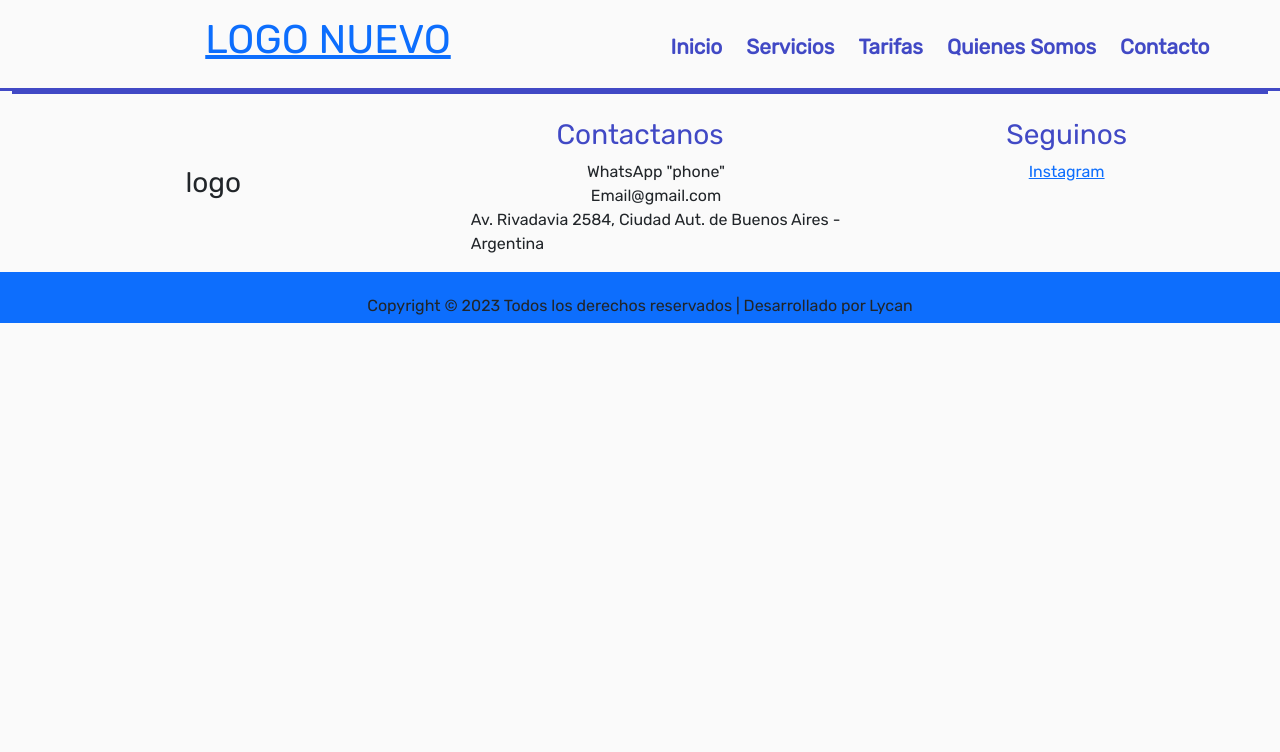
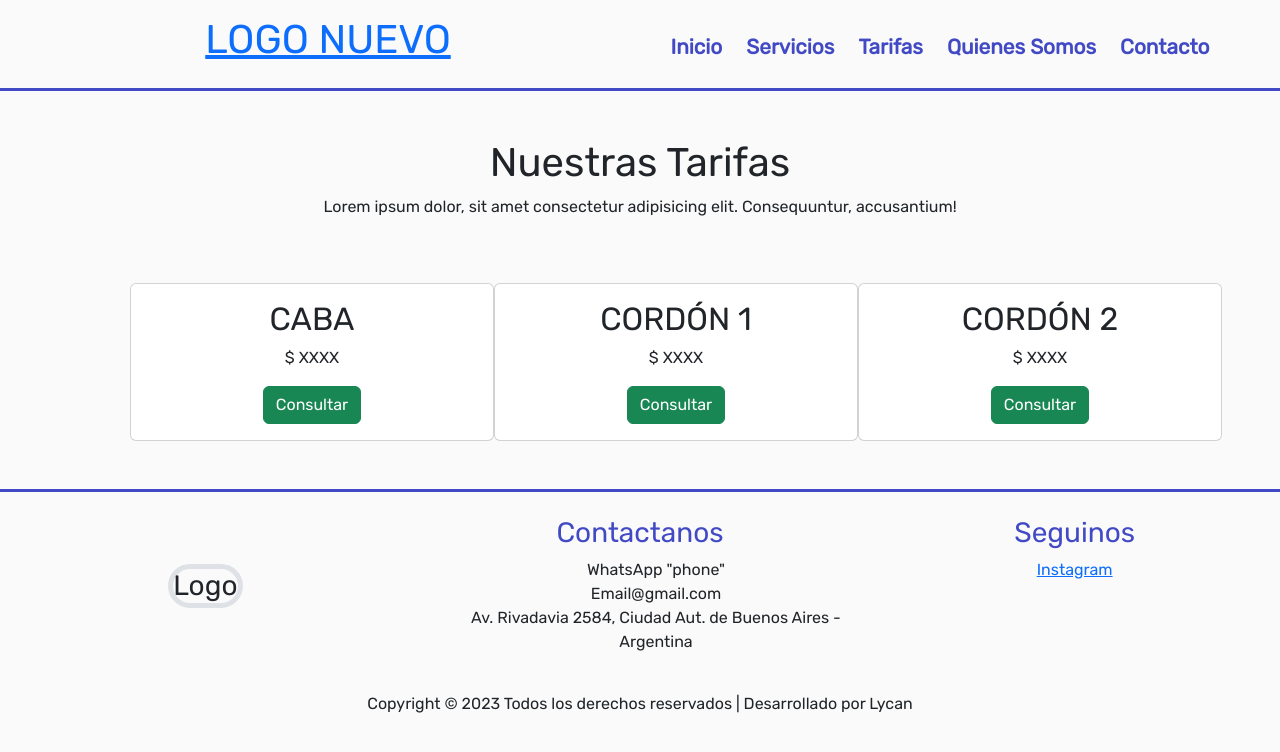
Before and after one commit to Lucianodcr/logisticaweb, a plain HTML site: page html/tarifas.html in a window 1280 px wide. Drawn offline with nearby package versions, Linux system fonts and the light colour scheme.

Commit message:
creacion vista tarifas

```diff
--- a/CSS/estilos.css
+++ b/CSS/estilos.css
@@ -63,3 +63,13 @@ color: #4149c5 ;
 }
 
 /* Fin Footer */
+
+
+
+/* TARIFAS */
+/* SECTION1 */
+
+.cardflex{
+  display: flex;
+
+}
--- a/html/tarifas.html
+++ b/html/tarifas.html
@@ -50,18 +50,72 @@
 
 
 
+    <!-- CARD -->
+    <section class="container-fluid mt-5">
+        <div class="container">
+            <div class="row text-center ">
+                <div class="col-12 col-lg-12">
+                    <h1>Nuestras Tarifas</h1>
+                    <!-- ==========Completar texto faltante=========== -->
+                    <p>Lorem ipsum dolor, sit amet consectetur adipisicing elit. Consequuntur, accusantium!</p>
+                </div>
+            </div>
+
+
+            <div class="container m-5">
+                <div class="row text-center">
+
+                    <div class="row col-xs-12 col-sm-12 col-md-12 col-lg-12 col-xl-12 ">
+
+                        <div class="card col-xs-4 col-sm-4 col-md-4 col-lg-4 col-xl-4">
+
+
+                            <div class="card-block m-3">
+
+                                <h2 class="text-uppercase">Caba</h2>
+                                <p>$ XXXX</p>
+                                <a href="" class="btn btn-success">Consultar</a>
+                            </div>
+                        </div>
+
+                        <div class="card col-xs-4 col-sm-4 col-md-4 col-lg-4 col-xl-4">
+
+
+                            <div class="card-block m-3">
+                                <h2 class="text-uppercase">Cordón 1 </h2>
+                                <p>$ XXXX</p>
+                                <a href="" class="btn btn-success">Consultar</a>
+                            </div>
+                        </div>
+
+                        <div class="card col-xs-4 col-sm-4 col-md-4 col-lg-4 col-xl-4">
+
+                            <div class="card-block m-3">
+                                <h2 class="text-uppercase">Cordón 2</h2>
+                                <p>$ XXXX</p>
+                                <a href="" class="btn btn-success">Consultar</a>
+                            </div>
+                        </div>
+                    </div>
+                </div>
+            </div>
+    </section>
+
+
+    <!-- FIN CARD -->
+
 
 
 
     <!-- INICIO DE FOOTER -->
-<footer class="container-fluid">
+    <footer>
         <div class="footbor">
             <div class="row">
                 <div class="col-12 col-sm-6 col-lg-4">
                     <div>
                         <!-- Logo-->
                         <a class="navbar-brand d-flex justify-content-center mt-5 mb-5" href="#">
-                        <h3>logo</h3>
+                            <h3 class=" border border-5 rounded-pill">Logo</h3>
                         </a>
                     </div>
                 </div>
@@ -72,10 +126,11 @@
                     <div>
                         <!-- Footer Titulo -->
                         <h3 class="d-flex justify-content-center container-fluid footcol">Contactanos</h3>
-                    <ul class="ms-auto ">
+                        <ul class="ms-auto text-center">
                             <li class="d-flex justify-content-center">WhatsApp "phone"</li>
                             <li class="d-flex justify-content-center">Email@gmail.com</li>
-                        <li class="d-flex justify-content-center">Av. Rivadavia 2584, Ciudad Aut. de Buenos Aires -
+                            <li class="d-flex justify-content-center">Av. Rivadavia 2584, Ciudad Aut. de Buenos
+                                Aires -
                                 Argentina</li>
                         </ul>
                     </div>
@@ -90,7 +145,8 @@
                         <di3>
                             <!-- Redes Sociales -->
 
-                        <a class="d-flex justify-content-center container-fluid" href="https://www.instagram.com/dlklogistic/" target="_blank">Instagram </a>
+                            <a class="d-flex justify-content-center container-fluid"
+                                href="https://www.instagram.com/dlklogistic/" target="_blank">Instagram </a>
                     </div>
                 </div>
             </div>
@@ -100,8 +156,10 @@
     </footer>
 
     <!-- copyright Footer -->
-    <div class="d-flex justify-content-center container-fluid  bg-primary">
-        <h6 class="d-flex justify-content-center container-fluid mt-4">Copyright © 2023 Todos los derechos reservados | Desarrollado por Lycan</h6>
+    <div class="d-flex justify-content-center">
+        <h6 class="d-flex justify-content-center container-fluid mt-4">Copyright © 2023 Todos los derechos
+            reservados |
+            Desarrollado por Lycan</h6>
     </div>
 
     <!-- Footer Final -->
```
Also changed, not shown: html/contacto.html (+4 -4 lines), html/quienesSomos.html (+4 -5 lines), html/servicios.html (+4 -4 lines), index.html (+1 -1 lines). Lines whose indentation alone changed are shown as unchanged.
